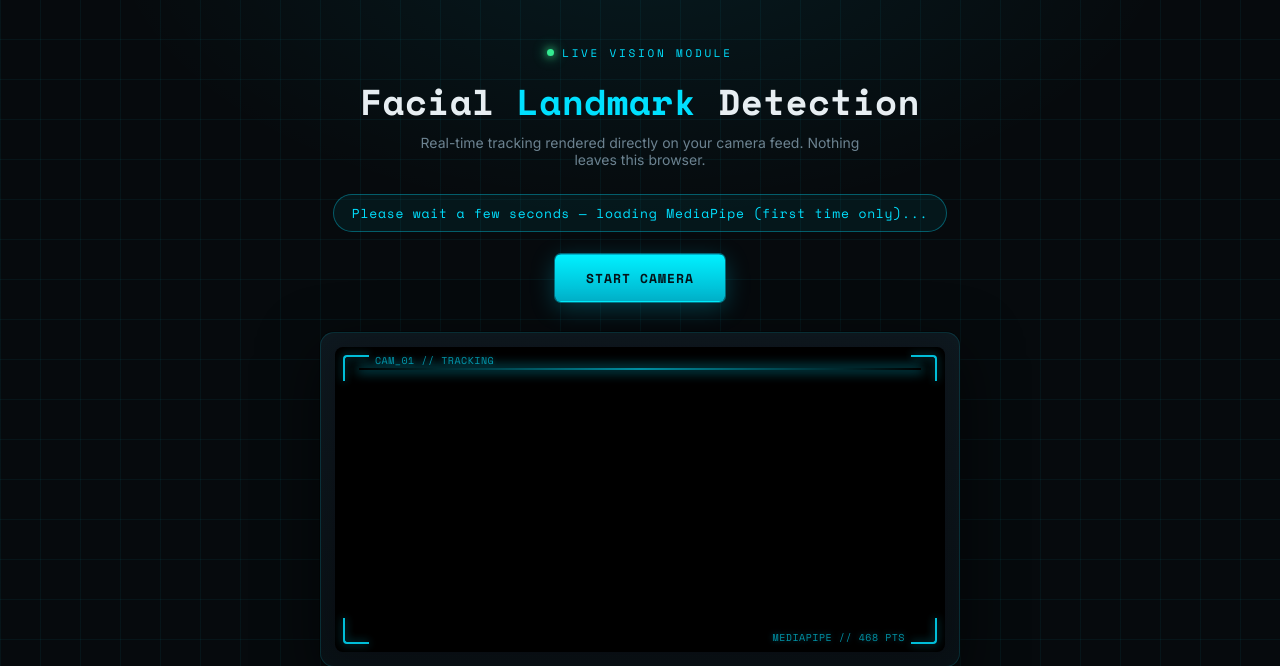
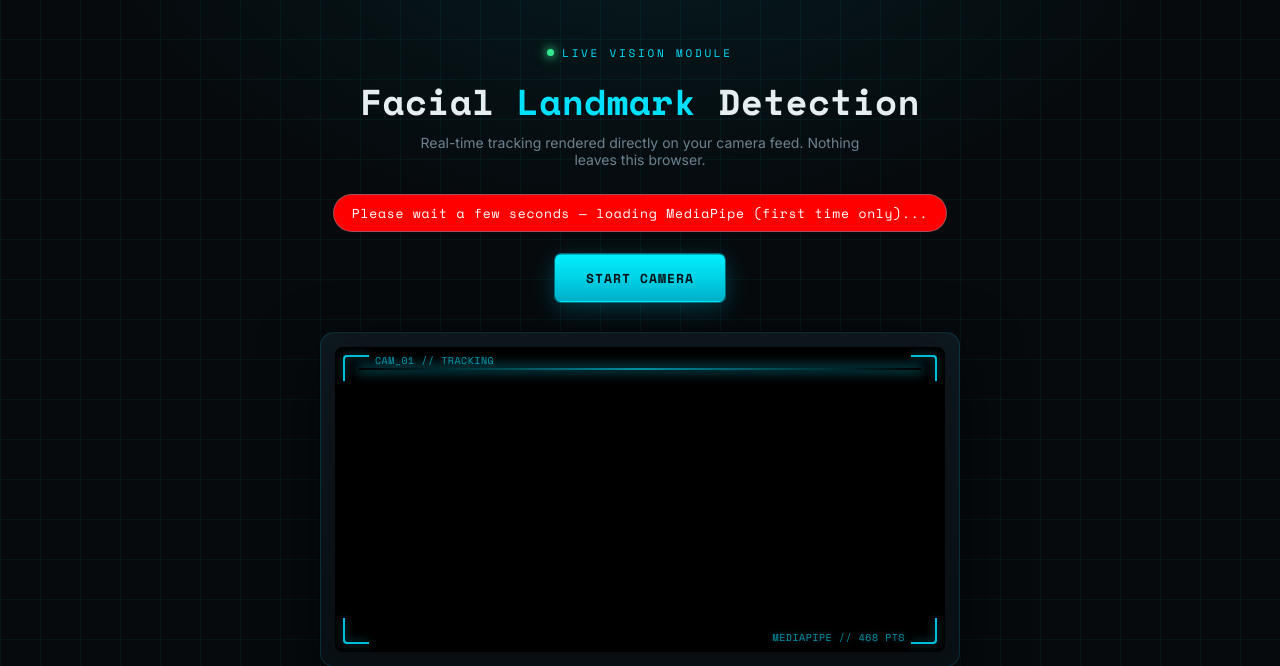
Before and after one commit to MukarramZaman/Facial_landmark_detection, a Flask app: page / in a window 1280 px wide. Shown: the top 666 px of the page. Run offline with Flask 3, Linux system fonts and the light colour scheme.

Commit message:
confussion on camera access

```diff
--- a/templates/index.html
+++ b/templates/index.html
@@ -317,7 +317,7 @@
 <h1>Facial <span>Landmark</span> Detection</h1>
 <p class="subtitle">Real-time tracking rendered directly on your camera feed. Nothing leaves this browser.</p>
 
-<p id="status">
+<p id="status" style="color: white; background: red;">
     Please wait a few seconds — loading MediaPipe (first time only)...
 </p>
 
@@ -473,6 +473,8 @@ async function initializeFaceLandmarker() {
 
         statusText.innerText =
             "MediaPipe loaded. Click Start Camera.";
+            statusText.style.color="white"
+            statusText.style.background="green";
 
     }
 
@@ -550,6 +552,8 @@ async function startCamera() {
 
         statusText.innerText =
             "Could not access webcam.";
+            statusText.style.color="white"
+            statusText.style.background="black";
 
     }
 
@@ -611,7 +615,8 @@ function closeCamera() {
 
     statusText.innerText =
         "Camera closed";
-
+        statusText.style.color="white"
+            statusText.style.background="black";
 
     startButton.style.display =
         "inline-block";
```
